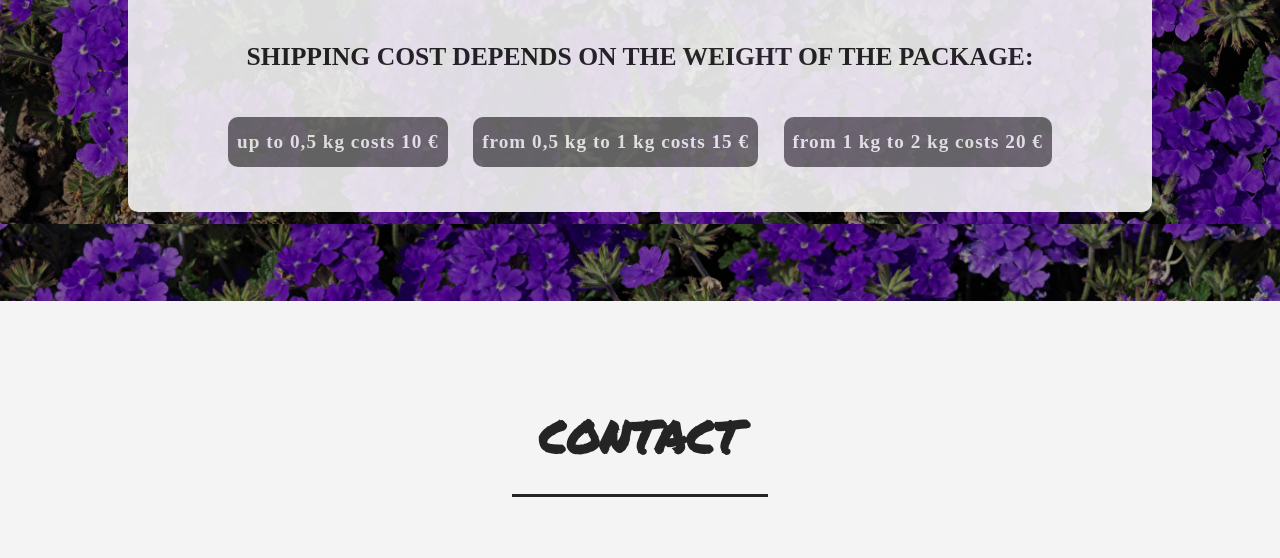
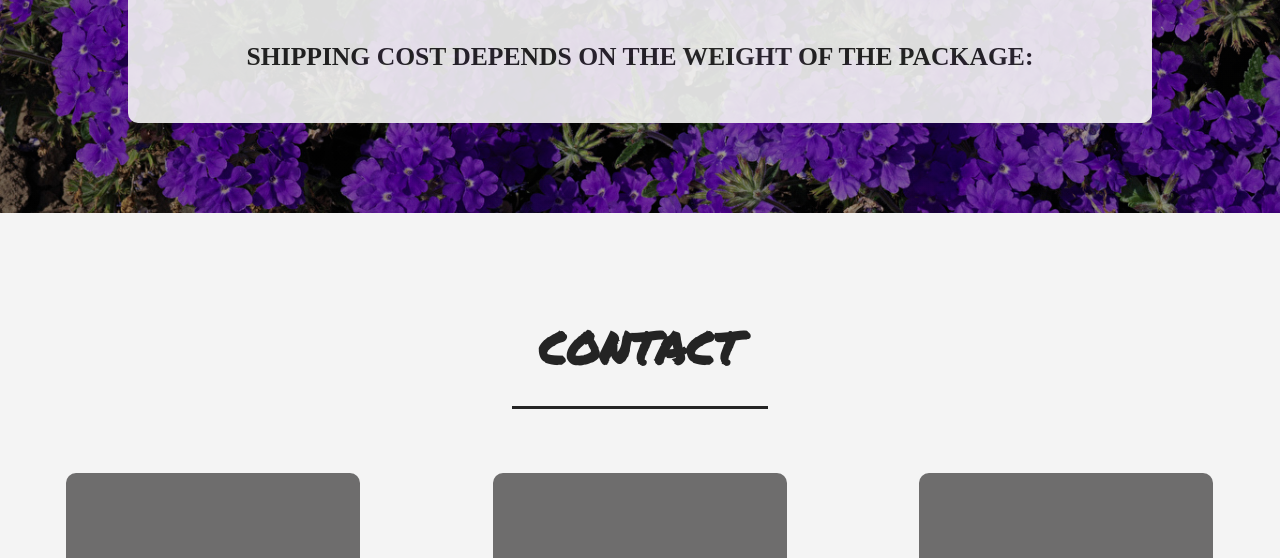
Before and after one commit to DraganBrkic/NinaS-Collection, a plain HTML site: page index.html in a window 1280 px wide. Shown: the part 3617-4175 px from the top of the page. Drawn offline with Linux system fonts and the light colour scheme; files whose address does not match are found by name; a web font is replaced by a local one.

Commit message:
Update index.html

```diff
--- a/index.html
+++ b/index.html
@@ -681,11 +681,6 @@
                 <div class="shipping-rules">
                     <h3>Shipping cost depends on the weight of the package:
                     </h3>
-                    <div class="prices">
-                        <p>up to 0,5 kg costs 10 €</p>
-                        <p>from 0,5 kg to 1 kg costs 15 €</p>
-                        <p>from 1 kg to 2 kg costs 20 €</p>
-                    </div>
                 </div>
         </div>
         <div class="contact" id="contact">
```
